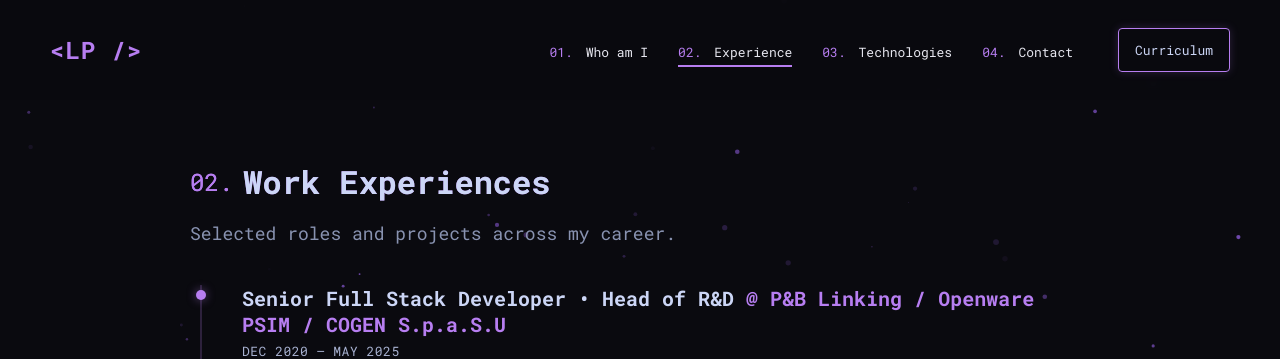
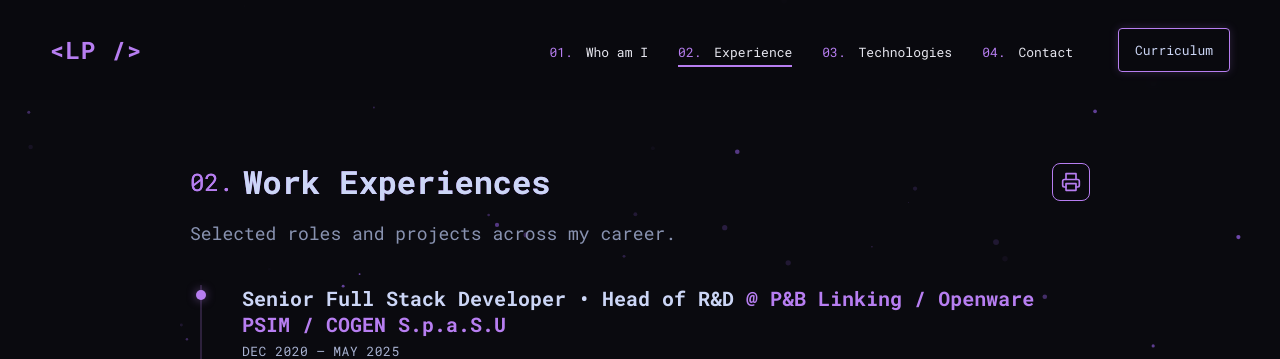
Before and after one commit to lucapalomba/lucapalomba, a Jekyll site: the page built from experiences.html, in a window 1280 px wide. Shown: the top 359 px of the page. Built offline with Jekyll 4.4.1, drawn with Linux system fonts in a browser that asks for light colours.

Commit message:
feat: print button for printable cv

```diff
--- a/experiences.html
+++ b/experiences.html
@@ -9,8 +9,16 @@ page_scripts:
 
 <main class="page" id="main-content">
   <div class="container">
-    <h1 class="section-title"><span class="section-number">02.</span> <span data-i18n="experiences.title">Work
-        experiences</span></h1>
+<h1 class="section-title"><span class="section-number">02.</span> <span data-i18n="experiences.title">Work
+        experiences</span>
+      <button class="print-btn" onclick="event.preventDefault(); handlePrint();" aria-label="Print this page">
+        <svg width="20" height="20" viewBox="0 0 24 24" fill="none" stroke="currentColor" stroke-width="2" stroke-linecap="round" stroke-linejoin="round">
+          <polyline points="6 9 6 2 18 2 18 9"></polyline>
+          <path d="M6 18H4a2 2 0 0 1-2-2v-5a2 2 0 0 1 2-2h16a2 2 0 0 1 2 2v5a2 2 0 0 1-2 2h-2"></path>
+          <rect x="6" y="14" width="12" height="8"></rect>
+        </svg>
+      </button>
+    </h1>
     <p class="lead" data-i18n="experiences.lead">Selected roles and projects across my career.</p>
 
     <ul class="timeline">
--- a/styles/main.css
+++ b/styles/main.css
@@ -456,6 +456,8 @@ a.mobile-resume-btn {
   margin-bottom: 10px;
   display: flex;
   align-items: center;
+  position: relative;
+  overflow: visible;
 }
 
 .section-number {
@@ -464,6 +466,33 @@ a.mobile-resume-btn {
   font-size: 24px;
   margin-right: 10px;
   font-weight: 400;
+}
+
+.print-btn {
+  background: none;
+  border: 1px solid var(--accent-color);
+  border-radius: 8px;
+  padding: 8px;
+  margin-left: auto;
+  cursor: pointer;
+  color: var(--accent-color);
+  transition: all 0.3s ease;
+  display: flex;
+  align-items: center;
+  justify-content: center;
+  z-index: 1000;
+  flex-shrink: 0;
+  pointer-events: auto;
+}
+
+.print-btn:hover {
+  background: var(--accent-color);
+  color: white;
+  transform: scale(1.05);
+}
+
+.print-btn:active {
+  transform: scale(0.95);
 }
 
 p.lead {
--- a/styles/print-experiences.css
+++ b/styles/print-experiences.css
@@ -258,4 +258,9 @@
   .no-print {
     display: none !important;
   }
+
+  /* Hide print button in print version */
+  .print-btn {
+    display: none !important;
+  }
 }
```
Also changed, not shown: other parts of experiences.html (+29 -1 lines).
